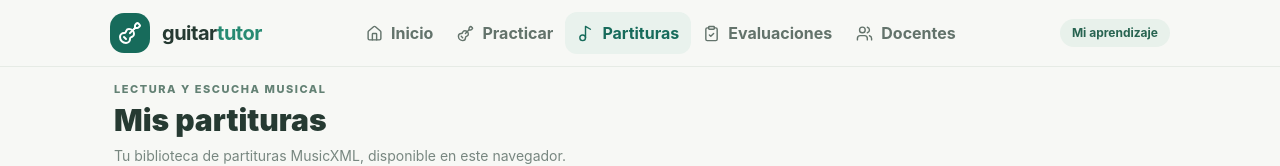
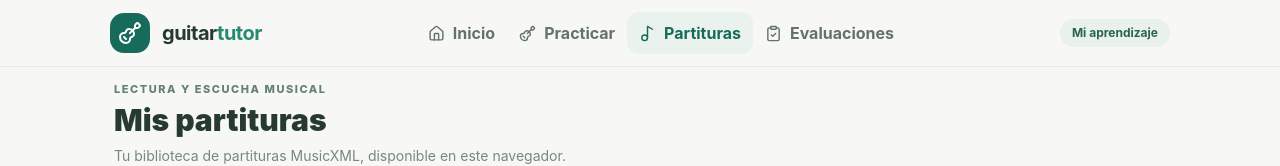
Before and after one commit to juanisidromejia/guitar-tutor, a Vue app: page /partitura in a window 1280 px wide. Shown: the top 166 px of the page. Built offline with nearby package versions, Linux system fonts and the light colour scheme; no server answers.

Commit message:
security: remove teacher entry from student navigation

```diff
--- a/src/App.vue
+++ b/src/App.vue
@@ -1,5 +1,5 @@
 <script setup lang="ts">
-import { BookOpen, ClipboardCheck, Guitar, Home, Music2, Users } from 'lucide-vue-next'
+import { BookOpen, ClipboardCheck, Guitar, Home, Music2 } from 'lucide-vue-next'
 import { RouterLink, RouterView } from 'vue-router'
 </script>
 <template>
@@ -8,14 +8,14 @@ import { RouterLink, RouterView } from 'vue-router'
       <div class="mx-auto flex h-[66px] max-w-[1100px] items-center justify-between px-5">
         <RouterLink to="/" class="flex items-center gap-3"><span class="grid h-10 w-10 place-items-center rounded-[14px] bg-[#176b5b] text-white"><Guitar /></span><b class="text-xl tracking-tight">guitar<span class="text-[#278a72]">tutor</span></b></RouterLink>
         <nav class="hidden sm:flex">
-          <RouterLink class="nav" to="/"><Home :size="17" />Inicio</RouterLink><RouterLink class="nav" to="/practicar"><Guitar :size="17" />Practicar</RouterLink><RouterLink class="nav" to="/partitura"><Music2 :size="17" />Partituras</RouterLink><RouterLink class="nav" to="/evaluacion"><ClipboardCheck :size="17" />Evaluaciones</RouterLink><RouterLink class="nav" to="/docente/sesiones"><Users :size="17"/>Docentes</RouterLink>
+          <RouterLink class="nav" to="/"><Home :size="17" />Inicio</RouterLink><RouterLink class="nav" to="/practicar"><Guitar :size="17" />Practicar</RouterLink><RouterLink class="nav" to="/partitura"><Music2 :size="17" />Partituras</RouterLink><RouterLink class="nav" to="/evaluacion"><ClipboardCheck :size="17" />Evaluaciones</RouterLink>
         </nav>
         <span class="rounded-full bg-[#e8f1eb] px-3 py-1.5 text-xs font-bold text-[#286451]">Mi aprendizaje</span>
       </div>
     </header>
     <main><RouterView /></main>
     <nav class="fixed inset-x-0 bottom-0 z-40 flex justify-around border-t border-[#e4e9e3] bg-white/95 px-3 py-2 pb-[max(9px,env(safe-area-inset-bottom))] backdrop-blur sm:hidden">
-      <RouterLink to="/" class="nav flex-col gap-1 text-xs"><Home :size="19" />Inicio</RouterLink><RouterLink to="/practicar" class="nav flex-col gap-1 text-xs"><Guitar :size="19" />Practicar</RouterLink><RouterLink to="/partitura" class="nav flex-col gap-1 text-xs"><BookOpen :size="19" />Partituras</RouterLink><RouterLink to="/evaluacion" class="nav flex-col gap-1 text-xs"><ClipboardCheck :size="19" />Pruebas</RouterLink><RouterLink to="/docente/sesiones" class="nav flex-col gap-1 text-xs"><Users :size="19"/>Docentes</RouterLink>
+      <RouterLink to="/" class="nav flex-col gap-1 text-xs"><Home :size="19" />Inicio</RouterLink><RouterLink to="/practicar" class="nav flex-col gap-1 text-xs"><Guitar :size="19" />Practicar</RouterLink><RouterLink to="/partitura" class="nav flex-col gap-1 text-xs"><BookOpen :size="19" />Partituras</RouterLink><RouterLink to="/evaluacion" class="nav flex-col gap-1 text-xs"><ClipboardCheck :size="19" />Pruebas</RouterLink>
     </nav>
   </div>
 </template>
```
